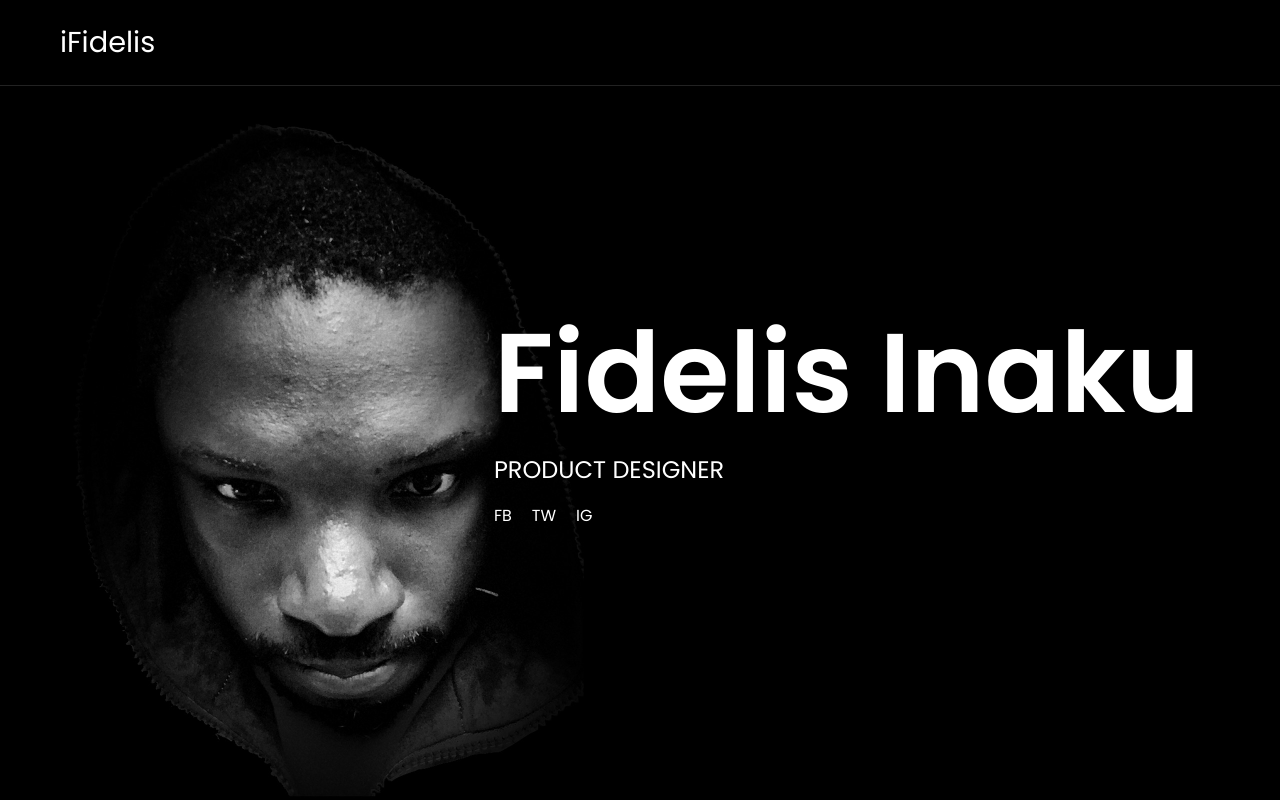
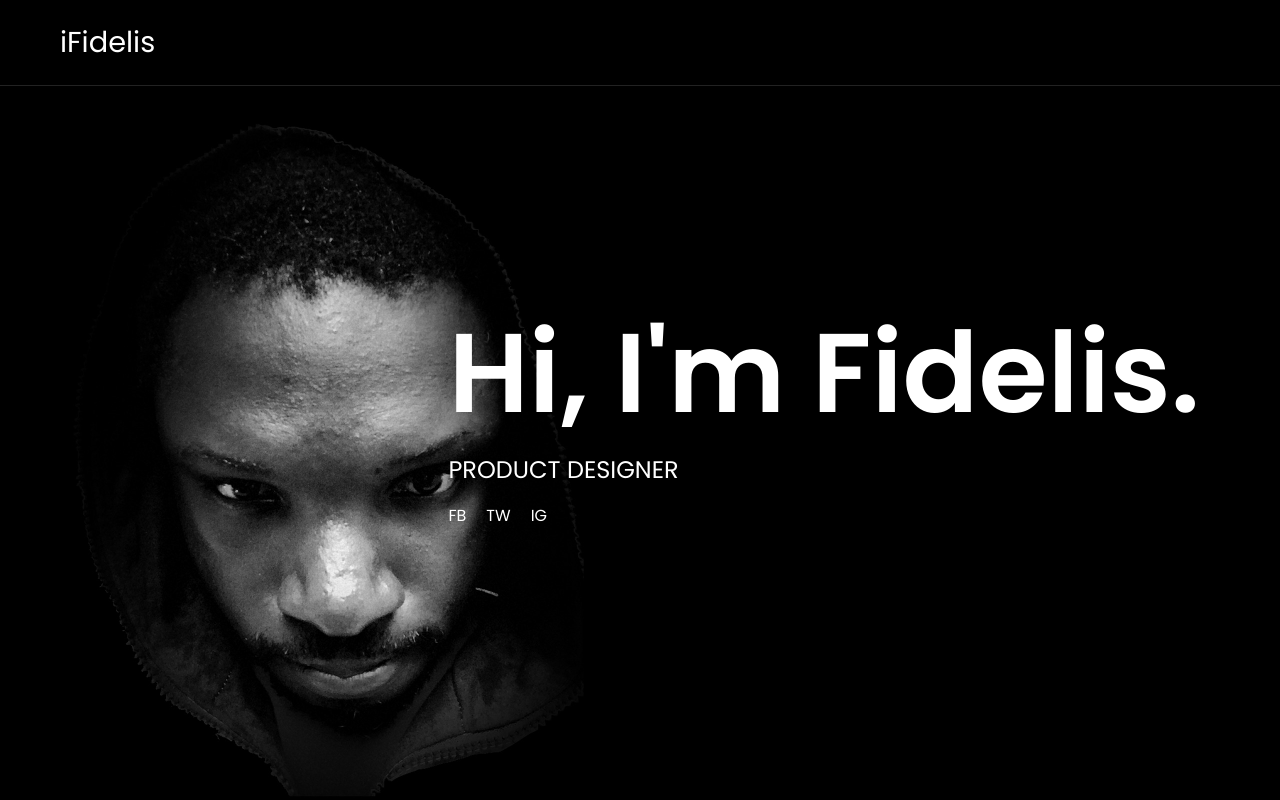
Before and after one commit to iFidelis/Personal-space, a plain HTML site: page index.html in a window 1280 px wide. Shown: the top 800 px of the page. Drawn offline with Linux system fonts and the light colour scheme.

Commit message:
Update index.html

```diff
--- a/index.html
+++ b/index.html
@@ -24,7 +24,7 @@
       <header class="bg-head ">
         <div class="mcontainer caption">
             <h1>
-                Fidelis Inaku
+                Hi, I'm Fidelis.
             </h1>
             <span>
                 Product Designer
```
